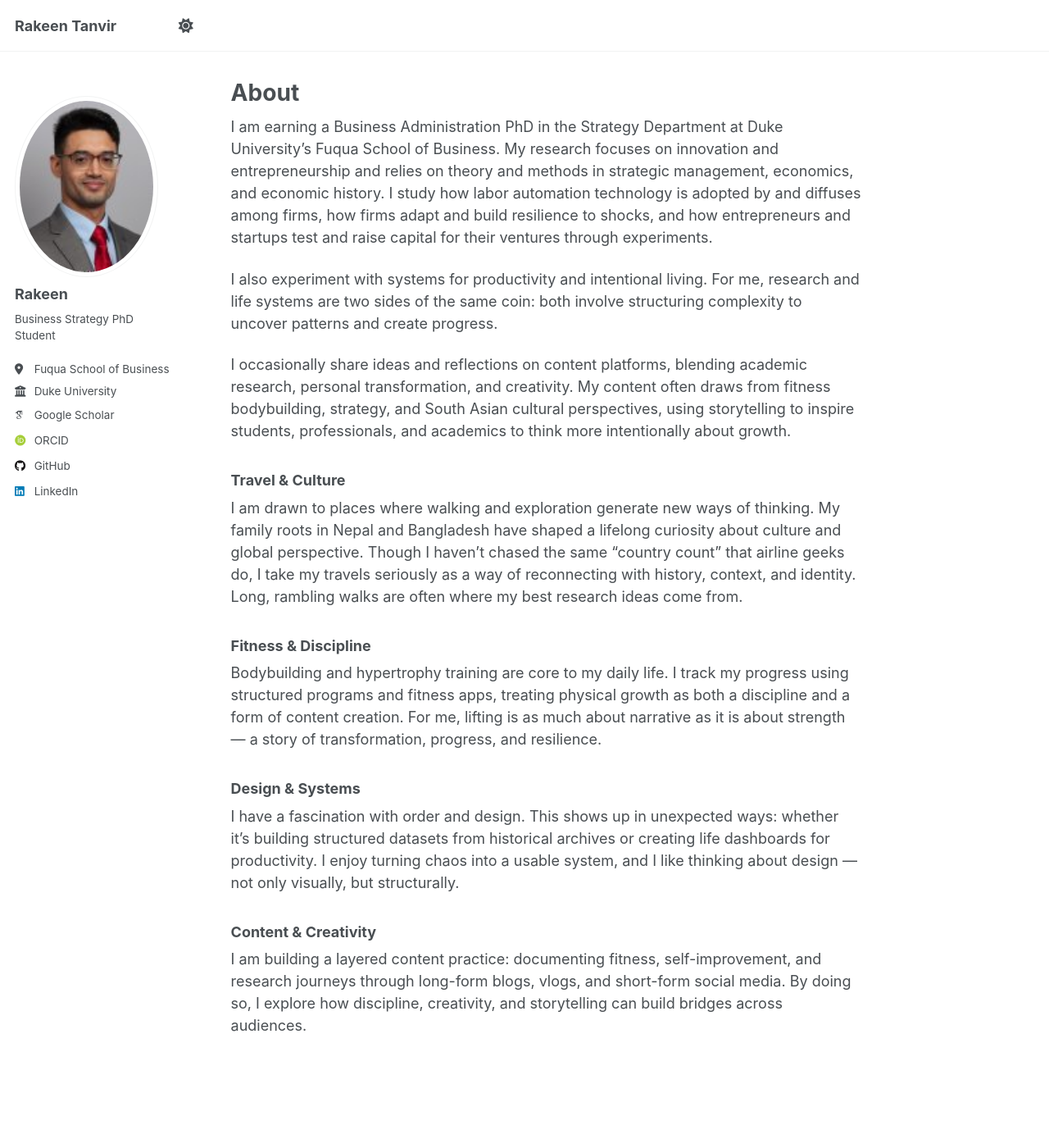
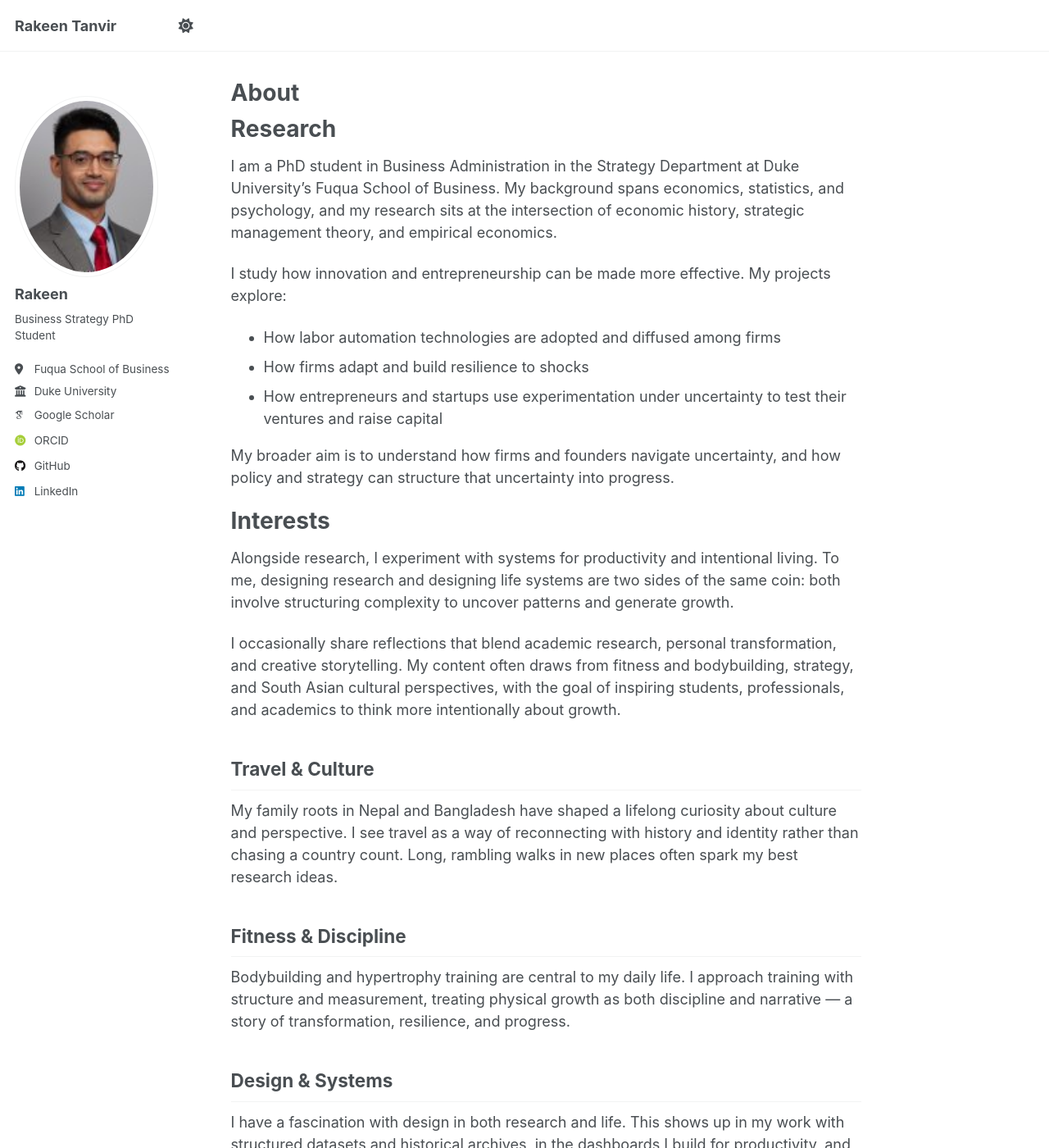
Before and after one commit to rakeentanvir/rakeentanvir.github.io, a Jekyll site: the page built from _pages/about.md, in a window 1280 px wide and 1400 px high. Shown: the whole window at 82% size. Built offline with Jekyll 4.4.1, drawn with Linux system fonts in a browser that asks for light colours; some web fonts are replaced; a script that is not in the unit is left out; some of the changed text lies outside the part shown.

Commit message:
Update about.md

```diff
--- a/_pages/about.md
+++ b/_pages/about.md
@@ -6,20 +6,29 @@ redirect_from:
   - /about/
   - /about.html
 ---
-I am earning a Business Administration PhD in the Strategy Department at Duke University’s Fuqua School of Business. My research focuses on innovation and entrepreneurship and relies on theory and methods in strategic management, economics, and economic history. I study how labor automation technology is adopted by and diffuses among firms, how firms adapt and build resilience to shocks, and how entrepreneurs and startups test and raise capital for their ventures through experiments.
+# Research
+I am a PhD student in Business Administration in the Strategy Department at Duke University’s Fuqua School of Business. My background spans economics, statistics, and psychology, and my research sits at the intersection of economic history, strategic management theory, and empirical economics.
 
-I also experiment with systems for productivity and intentional living. For me, research and life systems are two sides of the same coin: both involve structuring complexity to uncover patterns and create progress.
+I study how innovation and entrepreneurship can be made more effective. My projects explore:
+- How labor automation technologies are adopted and diffused among firms
+- How firms adapt and build resilience to shocks
+- How entrepreneurs and startups use experimentation under uncertainty to test their ventures and raise capital
 
-I occasionally share ideas and reflections on content platforms, blending academic research, personal transformation, and creativity. My content often draws from fitness bodybuilding, strategy, and South Asian cultural perspectives, using storytelling to inspire students, professionals, and academics to think more intentionally about growth.
+My broader aim is to understand how firms and founders navigate uncertainty, and how policy and strategy can structure that uncertainty into progress.
 
-### Travel & Culture
-I am drawn to places where walking and exploration generate new ways of thinking. My family roots in Nepal and Bangladesh have shaped a lifelong curiosity about culture and global perspective. Though I haven’t chased the same “country count” that airline geeks do, I take my travels seriously as a way of reconnecting with history, context, and identity. Long, rambling walks are often where my best research ideas come from.
+# Interests
+Alongside research, I experiment with systems for productivity and intentional living. To me, designing research and designing life systems are two sides of the same coin: both involve structuring complexity to uncover patterns and generate growth.
 
-### Fitness & Discipline
-Bodybuilding and hypertrophy training are core to my daily life. I track my progress using structured programs and fitness apps, treating physical growth as both a discipline and a form of content creation. For me, lifting is as much about narrative as it is about strength — a story of transformation, progress, and resilience.
+I occasionally share reflections that blend academic research, personal transformation, and creative storytelling. My content often draws from fitness and bodybuilding, strategy, and South Asian cultural perspectives, with the goal of inspiring students, professionals, and academics to think more intentionally about growth.
 
-### Design & Systems
-I have a fascination with order and design. This shows up in unexpected ways: whether it’s building structured datasets from historical archives or creating life dashboards for productivity. I enjoy turning chaos into a usable system, and I like thinking about design — not only visually, but structurally.
+## Travel & Culture
+My family roots in Nepal and Bangladesh have shaped a lifelong curiosity about culture and perspective. I see travel as a way of reconnecting with history and identity rather than chasing a country count. Long, rambling walks in new places often spark my best research ideas.
 
-### Content & Creativity
-I am building a layered content practice: documenting fitness, self-improvement, and research journeys through long-form blogs, vlogs, and short-form social media. By doing so, I explore how discipline, creativity, and storytelling can build bridges across audiences.
+## Fitness & Discipline
+Bodybuilding and hypertrophy training are central to my daily life. I approach training with structure and measurement, treating physical growth as both discipline and narrative — a story of transformation, resilience, and progress.
+
+## Design & Systems
+I have a fascination with design in both research and life. This shows up in my work with structured datasets and historical archives, in the dashboards I build for productivity, and in my interest in architecture and aesthetics. I enjoy turning chaos into order and uncovering design patterns, whether in data, systems, or environments.
+
+## Content & Creativity
+I am developing a layered content practice that documents fitness, self-improvement, and research journeys through long-form writing, vlogs, and short-form media. This practice is as much about experimenting with storytelling as it is about sharing ideas — building bridges across academic, professional, and creative audiences.
```
